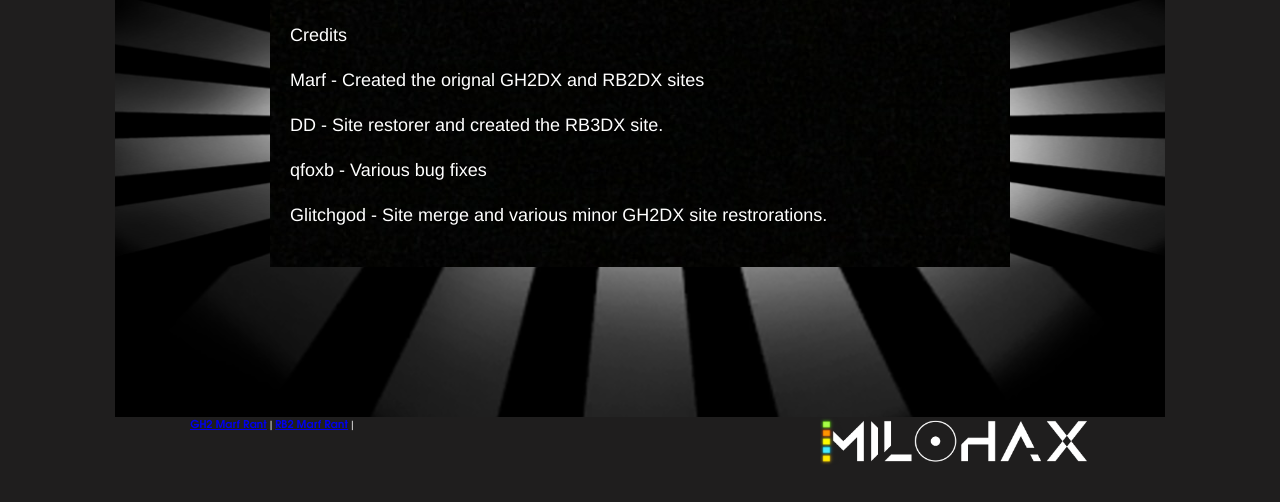
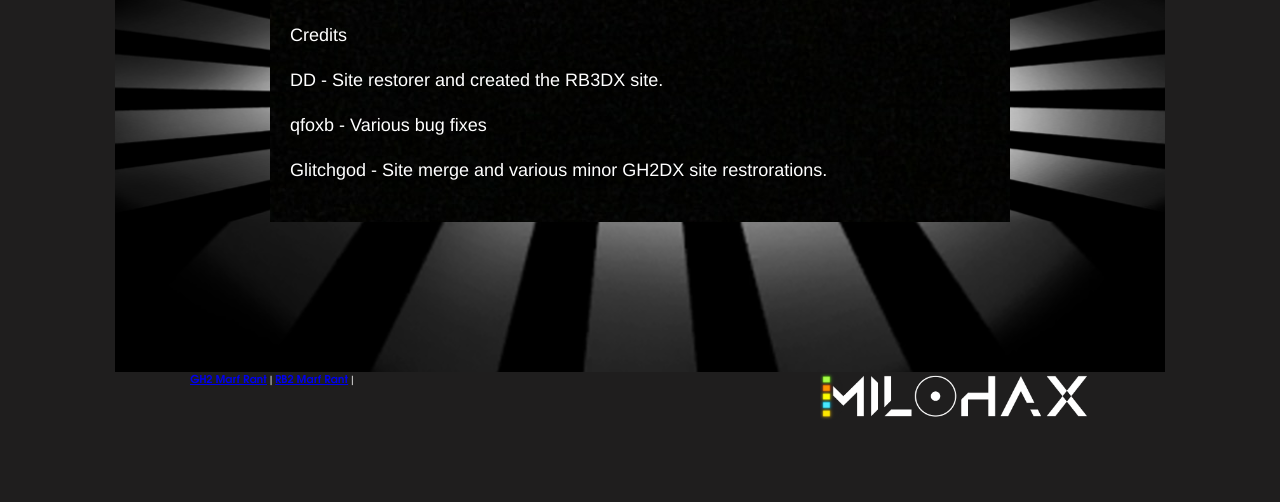
Before and after one commit to glitchgod0/MHX-Site-Refresh, a plain HTML site: page docs/sekritcreditsclub.html in a window 1280 px wide. Shown: the part 272-774 px from the top of the page. Drawn offline with Linux system fonts and the light colour scheme.

Commit message:
Update sekritcreditsclub.html

```diff
--- a/docs/sekritcreditsclub.html
+++ b/docs/sekritcreditsclub.html
@@ -38,7 +38,7 @@
 <main>
 	<h2 style="text-align: center; color: #FFFFFF; background: -webkit-linear-gradient(45deg, #000000, #FFFFFF); -webkit-background-clip: text; -webkit-text-fill-color: transparent;">NO KIMBEY :despair:</h2>
 	<p> Credits	</p>
-	<p> Marf - Created the orignal GH2DX and RB2DX sites</p>
+	<!--<p> Marf - Created the orignal GH2DX and RB2DX sites</p>-->
 	<p> DD - Site restorer and created the RB3DX site.</p>
 	<p> qfoxb - Various bug fixes	</p>
 	<p> Glitchgod - Site merge and various minor GH2DX site restrorations.</p>
```
